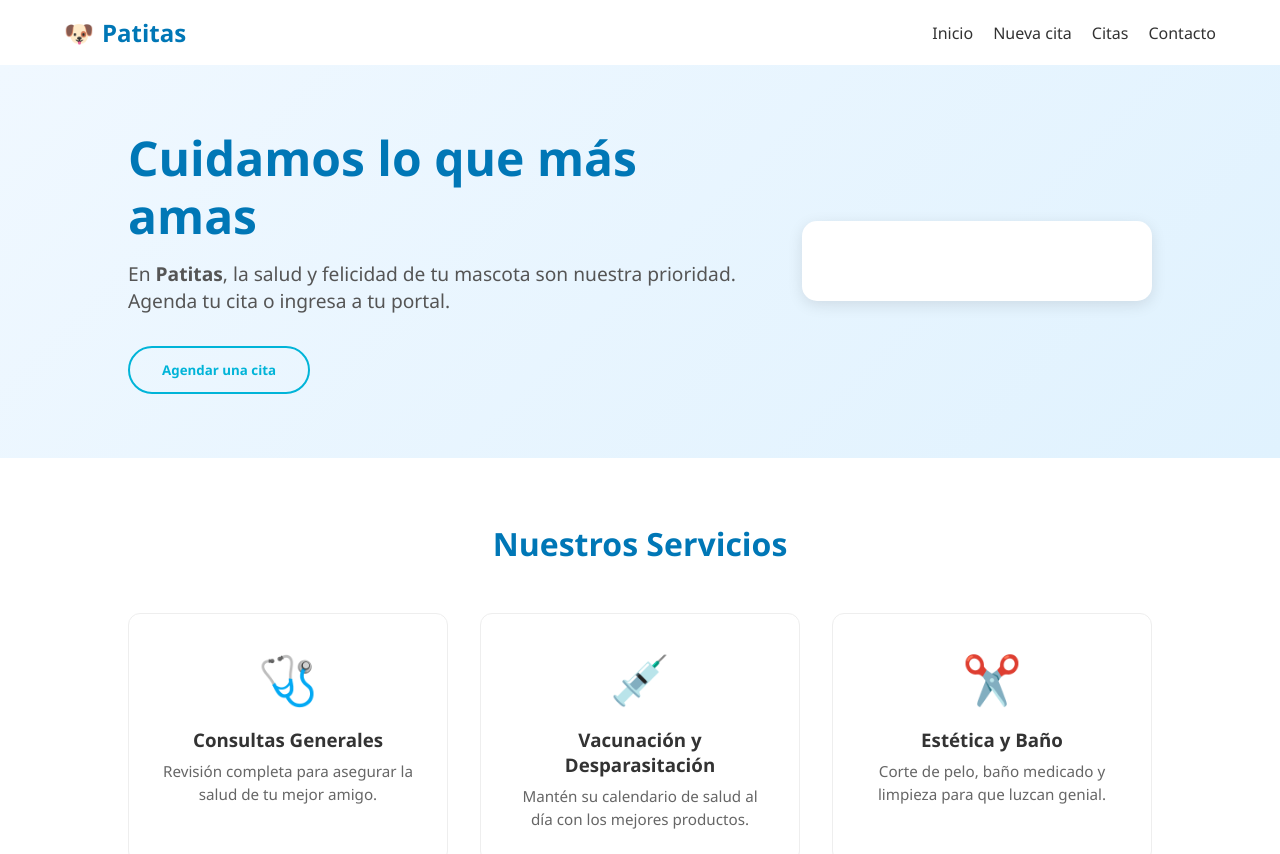
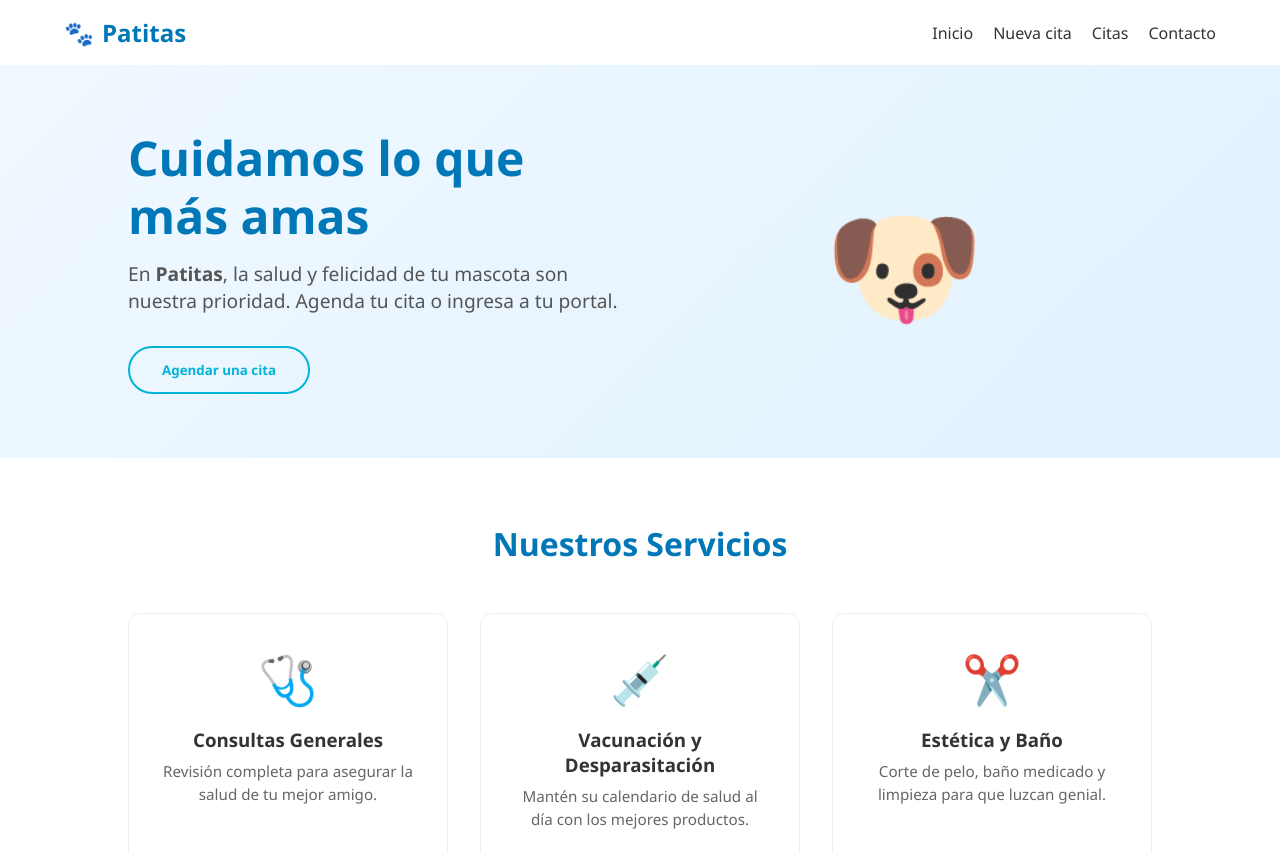
Before and after one commit to ivan1341/repo-prueba, an Angular app: page / in a window 1280 px wide. Shown: the top 854 px of the page. Built offline with nearby package versions, Linux system fonts and the light colour scheme.

Commit message:
Se elimina y quita codigo inecesario

```diff
--- a/src/app/app.ts
+++ b/src/app/app.ts
@@ -1,8 +1,5 @@
 import { Component, signal } from '@angular/core';
 import { RouterOutlet } from '@angular/router';
-import { Header } from './components/header/header';
-import { Footer } from './components/footer/footer';
-import { Login } from './components/login/login';
 
 @Component({
   selector: 'app-root',
--- a/src/app/components/login/login.html
+++ b/src/app/components/banner/banner.html
@@ -5,7 +5,7 @@
       <button class="btn-secondary" routerLink="/agendar-cita">Agendar una cita</button>
     </div>
 
-    <div class="login-card">
-
+    <div class="image-box">
+      🐶
     </div>
   </header>
--- /dev/null
+++ b/src/app/components/banner/banner.scss
@@ -0,0 +1,36 @@
+@use 'variables' as *;
+
+.hero-section {
+  display: flex;
+  flex-wrap: wrap;
+  align-items: center;
+  justify-content: space-between;
+  padding: 4rem 10%;
+  gap: 2rem;
+  background: linear-gradient(135deg, $bg-light 0%, #e0f2fe 100%);
+
+  .hero-content {
+    flex: 1;
+    min-width: 300px;
+
+    h1 {
+      font-size: 3rem;
+      color: $primary-dark;
+      margin-bottom: 1rem;
+      line-height: 1.2;
+    }
+    p {
+      font-size: 1.2rem;
+      color: #555;
+      margin-bottom: 2rem;
+    }
+  }
+
+.image-box {
+    flex: 1;
+    min-width: 300px;
+    text-align: center;
+    font-size: 8rem;
+  }
+
+}
--- a/src/app/components/header/header.html
+++ b/src/app/components/header/header.html
@@ -1,7 +1,7 @@
 <nav class="navbar">
 
     <div class="logo" routerLink="/">
-      <span class="paw-icon">🐶</span> Patitas
+      <span class="paw-icon">🐾</span> Patitas
     </div>
 
 
--- a/src/app/components/login/login.scss
+++ /dev/null
@@ -1,75 +0,0 @@
-@use 'variables' as *;
-
-.hero-section {
-  display: flex;
-  flex-wrap: wrap;
-  align-items: center;
-  justify-content: space-between;
-  padding: 4rem 10%;
-  gap: 2rem;
-  background: linear-gradient(135deg, $bg-light 0%, #e0f2fe 100%);
-
-  .hero-content {
-    flex: 1;
-    min-width: 300px;
-
-    h1 {
-      font-size: 3rem;
-      color: $primary-dark;
-      margin-bottom: 1rem;
-      line-height: 1.2;
-    }
-    p {
-      font-size: 1.2rem;
-      color: #555;
-      margin-bottom: 2rem;
-    }
-  }
-
-  // Tarjeta de Login
-  .login-card {
-    flex: 0 0 350px;
-    background: $white;
-    padding: 2.5rem;
-    border-radius: 15px;
-    box-shadow: $shadow;
-    text-align: center;
-
-    h2 { color: $text-dark; margin-bottom: 0.5rem; }
-    p { color: #888; margin-bottom: 1.5rem; }
-
-    .form-group {
-      text-align: left;
-      margin-bottom: 1rem;
-
-      label {
-        display: block;
-        font-size: 0.9rem;
-        margin-bottom: 0.3rem;
-        color: $text-dark;
-      }
-      input {
-        width: 100%;
-        padding: 0.8rem;
-        border: 1px solid #ddd;
-        border-radius: 8px;
-        outline: none;
-        transition: 0.3s;
-
-        &:focus {
-          border-color: $primary-color;
-          box-shadow: 0 0 0 3px rgba($primary-color, 0.2);
-        }
-      }
-    }
-
-    .forgot-pass {
-      display: block;
-      margin-top: 1rem;
-      font-size: 0.85rem;
-      color: #888;
-      text-decoration: none;
-    }
-  }
-
-}
--- a/src/app/components/login/login.ts
+++ /dev/null
@@ -1,22 +0,0 @@
-import { Component } from '@angular/core';
-import { RouterLink } from '@angular/router';
-
-@Component({
-  selector: 'app-login',
-  imports: [RouterLink],
-  templateUrl: './login.html',
-  styleUrl: './login.scss',
-})
-export class Login {
-
-  // Datos para el Login
-  loginData = {
-    email: '',
-    password: ''
-  };
-
-  onLogin() {
-    console.log('Intentando iniciar sesión con:', this.loginData);
-    // Aquí iría tu lógica de autenticación
-  }
-}
--- a/src/app/pages/home.page/home.page.ts
+++ b/src/app/pages/home.page/home.page.ts
@@ -1,11 +1,11 @@
 import { Component } from '@angular/core';
 import { Header } from "../../components/header/header";
-import { Login } from "../../components/login/login";
+import { Banner } from "../../components/banner/banner";
 import { Footer } from "../../components/footer/footer";
 
 @Component({
   selector: 'app-home.page',
-  imports: [Header, Login, Footer],
+  imports: [Header, Banner, Footer],
   templateUrl: './home.page.html',
   styleUrl: './home.page.scss',
 })
```
Also changed, not shown: src/app/components/banner/banner.ts (added, +12 -0 lines), 1 other file (tests, documents, lock files or other folders).
